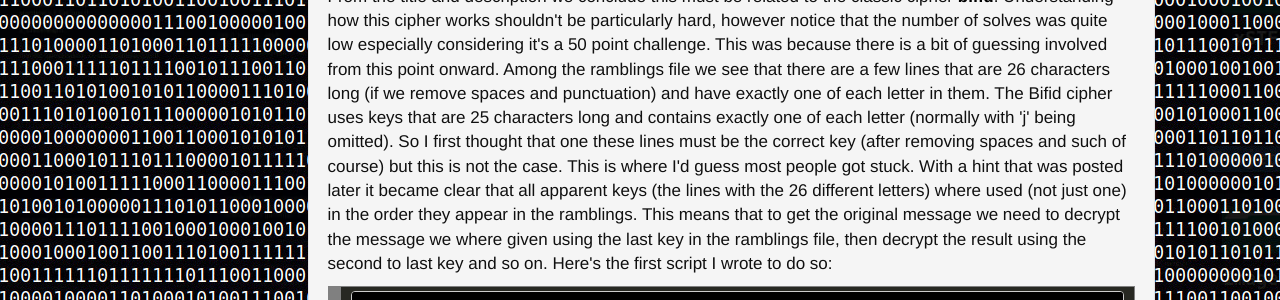
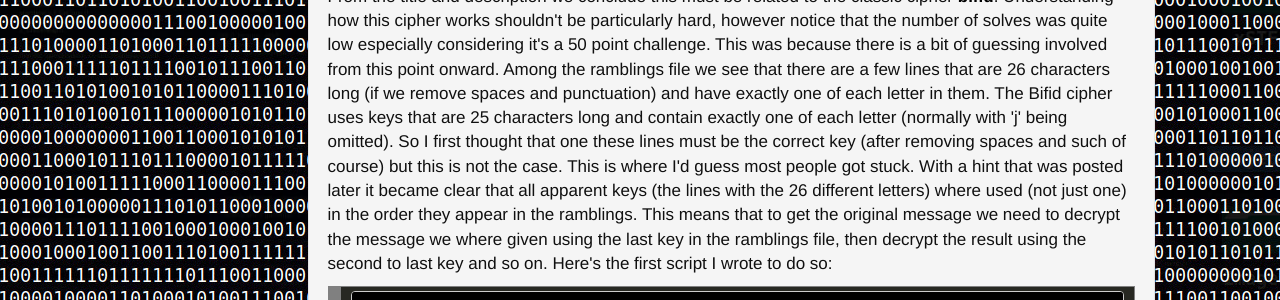
Before and after one commit to 0xA2/0xA2.github.io, a Jekyll site: the page built from _posts/2020-09-17-csawCTF2020quals.markdown, in a window 1280 px wide and 900 px high, scrolled down 3593 px. Shown: the part 273-573 px from the top of the window. Built offline with Jekyll 4.4.1, drawn with Linux system fonts in a browser that asks for light colours; some of the changed text lies outside the part shown.

Commit message:
Update 2020-09-17-csawCTF2020quals.markdown

```diff
--- a/_posts/2020-09-17-csawCTF2020quals.markdown
+++ b/_posts/2020-09-17-csawCTF2020quals.markdown
@@ -99,7 +99,7 @@ ul {
 <span style="color: #e6db74">Bored? Craving a pub quiz fix? Why, just come to the Royal Oak!</span>
 </pre></div>
 <p></p>
-<p>From the title and description we conclude this must be related to the classic cipher <a href="https://en.wikipedia.org/wiki/Bifid_cipher"><b>bifid</b></a>. Understanding how this cipher works shouldn't be particularly hard, however notice that the number of solves was quite low especially considering it's a 50 point challenge. This was because there is a bit of guessing involved from this point onward. Among the ramblings file we see that there are a few lines that are 26 characters long (if we remove spaces and punctuation) and have exactly one of each letter in them. The Bifid cipher uses keys that are 25 characters long and contains exactly one of each letter (normally with 'j' being omitted). So I first thought that one these lines must be the correct key (after removing spaces and such of course) but this is not the case. This is where I'd guess most people got stuck. With a hint that was posted later it became clear that all apparent keys (the lines with the 26 different letters) where used (not just one) in the order they appear in the ramblings. This means that to get the original message we need to decrypt the message we where given using the last key in the ramblings file, then decrypt the result using the second to last key and so on. Here's the first script I wrote to do so:</p>
+<p>From the title and description we conclude this must be related to the classic cipher <a href="https://en.wikipedia.org/wiki/Bifid_cipher"><b>bifid</b></a>. Understanding how this cipher works shouldn't be particularly hard, however notice that the number of solves was quite low especially considering it's a 50 point challenge. This was because there is a bit of guessing involved from this point onward. Among the ramblings file we see that there are a few lines that are 26 characters long (if we remove spaces and punctuation) and have exactly one of each letter in them. The Bifid cipher uses keys that are 25 characters long and contain exactly one of each letter (normally with 'j' being omitted). So I first thought that one these lines must be the correct key (after removing spaces and such of course) but this is not the case. This is where I'd guess most people got stuck. With a hint that was posted later it became clear that all apparent keys (the lines with the 26 different letters) where used (not just one) in the order they appear in the ramblings. This means that to get the original message we need to decrypt the message we where given using the last key in the ramblings file, then decrypt the result using the second to last key and so on. Here's the first script I wrote to do so:</p>
 <p></p>
 <div style="background: #272822; overflow:auto;width:auto;border:solid gray;border-width:.1em .1em .1em .8em;padding:.2em .6em;"><pre style="margin: 0; line-height: 125%"><span style="color: #f92672">from</span> <span style="color: #f8f8f2">pycipher</span> <span style="color: #f92672">import</span> <span style="color: #f8f8f2">Bifid</span>
 
```
